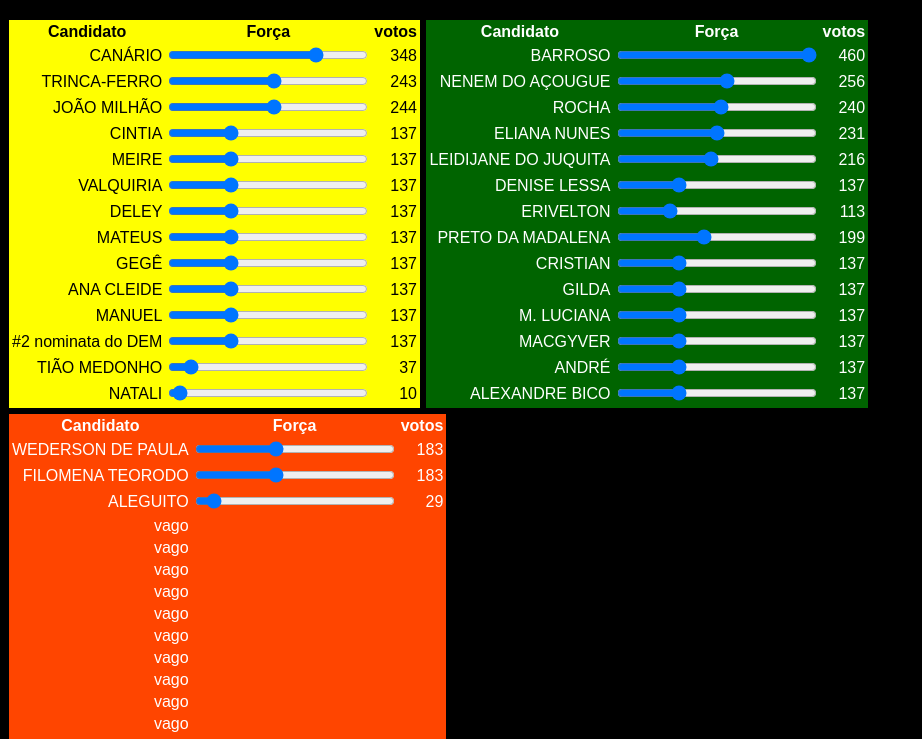
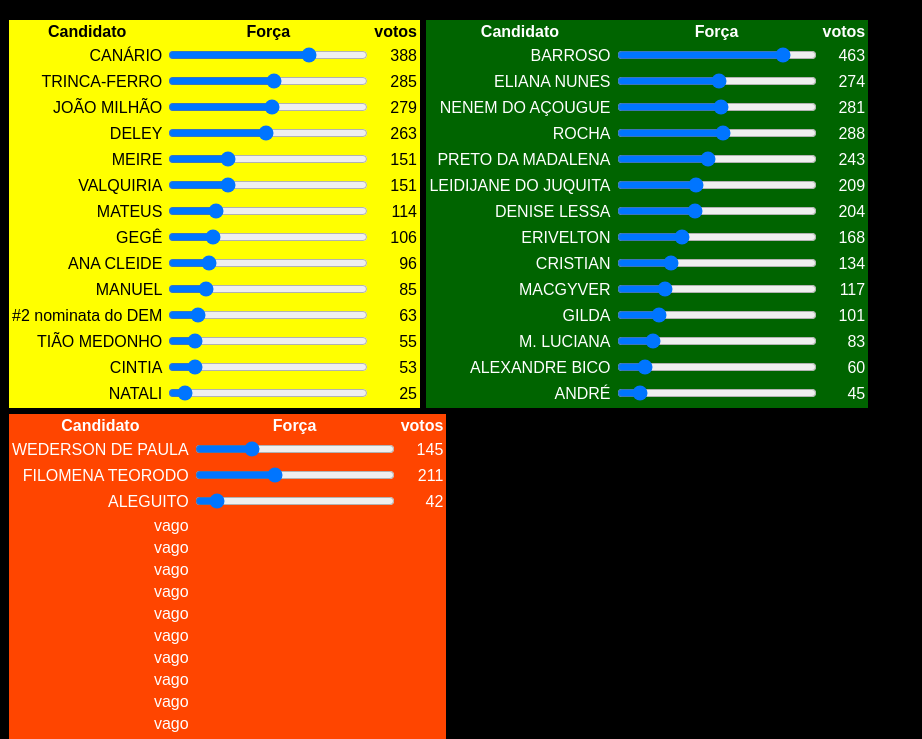
Before and after one commit to kingwederson/sim2020, a plain HTML site: page index.html in a window 1280 px wide. Shown: the part 61-800 px from the top of the page, without its empty margins (0-922 px from the left). Drawn offline with Linux system fonts and the light colour scheme.

Commit message:
Add files via upload

```diff
--- a/index.html
+++ b/index.html
@@ -18,72 +18,72 @@
             </tr>
             <tr>
                 <td>CANÁRIO</td>
-                <td><input id="ranDEM101" type="range" class="votador" onchange="ajustador()" value="380" step="0.5" min="0" max="502"></td>
+                <td><input id="ranDEM101" type="range" class="votador" onchange="ajustador()" value="363" step="0.5" min="0" max="502"></td>
                 <td class="mostrador"></td>
             </tr>
             <tr>
                 <td>TRINCA-FERRO</td>
-                <td><input id="ranDEM102" type="range" class="votador" onchange="ajustador()" value="266" step="0.5" min="0" max="502"></td>
+                <td><input id="ranDEM102" type="range" class="votador" onchange="ajustador()" value="267" step="0.5" min="0" max="502"></td>
                 <td class="mostrador"></td>
             </tr>
             <tr>
                 <td>JOÃO MILHÃO</td>
-                <td><input id="ranDEM103" type="range" class="votador" onchange="ajustador()" value="267" step="0.5" min="0" max="502"></td>
+                <td><input id="ranDEM103" type="range" class="votador" onchange="ajustador()" value="261" step="0.5" min="0" max="502"></td>
+                <td class="mostrador"></td>
+            </tr>
+            <tr>
+                <td>DELEY</td>
+                <td><input id="ranDEM107" type="range" class="votador" onchange="ajustador()" value="246" step="0.5" min="0" max="502"></td>
+                <td class="mostrador"></td>
+            </tr>
+            <tr>
+                <td>MEIRE</td>
+                <td><input id="ranDEM105" type="range" class="votador" onchange="ajustador()" value="142" step="0.5" min="0" max="502"></td>
+                <td class="mostrador"></td>
+            </tr>
+            <tr>
+                <td>VALQUIRIA</td>
+                <td><input id="ranDEM106" type="range" class="votador" onchange="ajustador()" value="142" step="0.5" min="0" max="502"></td>
+                <td class="mostrador"></td>
+            </tr>
+            <tr>
+                <td>MATEUS</td>
+                <td><input id="ranDEM108" type="range" class="votador" onchange="ajustador()" value="107" step="0.5" min="0" max="502"></td>
+                <td class="mostrador"></td>
+            </tr>
+            <tr>
+                <td>GEGÊ</td>
+                <td><input id="ranDEM109" type="range" class="votador" onchange="ajustador()" value="100" step="0.5" min="0" max="502"></td>
+                <td class="mostrador"></td>
+            </tr>
+            <tr>
+                <td>ANA CLEIDE</td>
+                <td><input id="ranDEM110" type="range" class="votador" onchange="ajustador()" value="90" step="0.5" min="0" max="502"></td>
+                <td class="mostrador"></td>
+            </tr>
+            <tr>
+                <td>MANUEL</td>
+                <td><input id="ranDEM111" type="range" class="votador" onchange="ajustador()" value="80" step="0.5" min="0" max="502"></td>
+                <td class="mostrador"></td>
+            </tr>
+            <tr>
+                <td>#2 nominata do DEM</td>
+                <td><input id="ranDEM112" type="range" class="votador" onchange="ajustador()" value="59" step="0.5" min="0" max="502"></td>
+                <td class="mostrador"></td>
+            </tr>
+            <tr>
+                <td>TIÃO MEDONHO</td>
+                <td><input id="ranDEM113" type="range" class="votador" onchange="ajustador()" value="52" step="0.5" min="0" max="502"></td>
                 <td class="mostrador"></td>
             </tr>
             <tr>
                 <td>CINTIA</td>
-                <td><input id="ranDEM104" type="range" class="votador" onchange="ajustador()" value="150" step="0.5" min="0" max="502"></td>
-                <td class="mostrador"></td>
-            </tr>
-            <tr>
-                <td>MEIRE</td>
-                <td><input id="ranDEM105" type="range" class="votador" onchange="ajustador()" value="150" step="0.5" min="0" max="502"></td>
-                <td class="mostrador"></td>
-            </tr>
-            <tr>
-                <td>VALQUIRIA</td>
-                <td><input id="ranDEM106" type="range" class="votador" onchange="ajustador()" value="150" step="0.5" min="0" max="502"></td>
-                <td class="mostrador"></td>
-            </tr>
-            <tr>
-                <td>DELEY</td>
-                <td><input id="ranDEM107" type="range" class="votador" onchange="ajustador()" value="150" step="0.5" min="0" max="502"></td>
-                <td class="mostrador"></td>
-            </tr>
-            <tr>
-                <td>MATEUS</td>
-                <td><input id="ranDEM108" type="range" class="votador" onchange="ajustador()" value="150" step="0.5" min="0" max="502"></td>
-                <td class="mostrador"></td>
-            </tr>
-            <tr>
-                <td>GEGÊ</td>
-                <td><input id="ranDEM109" type="range" class="votador" onchange="ajustador()" value="150" step="0.5" min="0" max="502"></td>
-                <td class="mostrador"></td>
-            </tr>
-            <tr>
-                <td>ANA CLEIDE</td>
-                <td><input id="ranDEM110" type="range" class="votador" onchange="ajustador()" value="150" step="0.5" min="0" max="502"></td>
-                <td class="mostrador"></td>
-            </tr>
-            <tr>
-                <td>MANUEL</td>
-                <td><input id="ranDEM111" type="range" class="votador" onchange="ajustador()" value="150" step="0.5" min="0" max="502"></td>
-                <td class="mostrador"></td>
-            </tr>
-            <tr>
-                <td>#2 nominata do DEM</td>
-                <td><input id="ranDEM112" type="range" class="votador" onchange="ajustador()" value="150" step="0.5" min="0" max="502"></td>
-                <td class="mostrador"></td>
-            </tr>
-            <tr>
-                <td>TIÃO MEDONHO</td>
-                <td><input id="ranDEM113" type="range" class="votador" onchange="ajustador()" value="41" step="0.5" min="0" max="502"></td>
+                <td><input id="ranDEM104" type="range" class="votador" onchange="ajustador()" value="50" step="0.5" min="0" max="502"></td>
                 <td class="mostrador"></td>
             </tr>
             <tr>
                 <td>NATALI</td>
-                <td><input id="ranDEM114" type="range" class="votador" onchange="ajustador()" value="11" step="0.5" min="0" max="502"></td>
+                <td><input id="ranDEM114" type="range" class="votador" onchange="ajustador()" value="24" step="0.5" min="0" max="502"></td>
                 <td class="mostrador"></td>
             </tr>
         </table>
@@ -97,72 +97,72 @@
             </tr>
             <tr>
                 <td>BARROSO</td>
-                <td><input id="ranMDB101" type="range" class="votador" onchange="ajustador()" value="502" step="0.5" min="0" max="502"></td>
+                <td><input id="ranMDB101" type="range" class="votador" onchange="ajustador()" value="433" step="0.5" min="0" max="502"></td>
+                <td class="mostrador"></td>
+            </tr>
+            <tr>
+                <td>ELIANA NUNES</td>
+                <td><input id="ranMDB103" type="range" class="votador" onchange="ajustador()" value="257" step="0.5" min="0" max="502"></td>
                 <td class="mostrador"></td>
             </tr>
             <tr>
                 <td>NENEM DO AÇOUGUE</td>
-                <td><input id="ranMDB110" type="range" class="votador" onchange="ajustador()" value="280" step="0.5" min="0" max="502"></td>
+                <td><input id="ranMDB110" type="range" class="votador" onchange="ajustador()" value="263" step="0.5" min="0" max="502"></td>
                 <td class="mostrador"></td>
             </tr>
             <tr>
                 <td>ROCHA</td>
-                <td><input id="ranMDB102" type="range" class="votador" onchange="ajustador()" value="262" step="0.5" min="0" max="502"></td>
+                <td><input id="ranMDB102" type="range" class="votador" onchange="ajustador()" value="270" step="0.5" min="0" max="502"></td>
                 <td class="mostrador"></td>
             </tr>
             <tr>
-                <td>ELIANA NUNES</td>
-                <td><input id="ranMDB103" type="range" class="votador" onchange="ajustador()" value="253" step="0.5" min="0" max="502"></td>
+                <td>PRETO DA MADALENA</td>
+                <td><input id="ranMDB107" type="range" class="votador" onchange="ajustador()" value="228" step="0.5" min="0" max="502"></td>
                 <td class="mostrador"></td>
             </tr>
             <tr>
                 <td>LEIDIJANE DO JUQUITA</td>
-                <td><input id="ranMDB105" type="range" class="votador" onchange="ajustador()" value="236" step="0.5" min="0" max="502"></td>
+                <td><input id="ranMDB105" type="range" class="votador" onchange="ajustador()" value="196" step="0.5" min="0" max="502"></td>
                 <td class="mostrador"></td>
             </tr>
             <tr>
                 <td>DENISE LESSA</td>
-                <td><input id="ranMDB104" type="range" class="votador" onchange="ajustador()" value="150" step="0.5" min="0" max="502"></td>
+                <td><input id="ranMDB104" type="range" class="votador" onchange="ajustador()" value="191" step="0.5" min="0" max="502"></td>
                 <td class="mostrador"></td>
             </tr>
             <tr>
                 <td>ERIVELTON</td>
-                <td><input id="ranMDB106" type="range" class="votador" onchange="ajustador()" value="124" step="0.5" min="0" max="502"></td>
-                <td class="mostrador"></td>
-            </tr>
-            <tr>
-                <td>PRETO DA MADALENA</td>
-                <td><input id="ranMDB107" type="range" class="votador" onchange="ajustador()" value="218" step="0.5" min="0" max="502"></td>
+                <td><input id="ranMDB106" type="range" class="votador" onchange="ajustador()" value="158" step="0.5" min="0" max="502"></td>
                 <td class="mostrador"></td>
             </tr>
             <tr>
                 <td>CRISTIAN</td>
-                <td><input id="ranMDB113" type="range" class="votador" onchange="ajustador()" value="150" step="0.5" min="0" max="502"></td>
+                <td><input id="ranMDB113" type="range" class="votador" onchange="ajustador()" value="126" step="0.5" min="0" max="502"></td>
+                <td class="mostrador"></td>
+            </tr>
+            <tr>
+                <td>MACGYVER</td>
+                <td><input id="ranMDB111" type="range" class="votador" onchange="ajustador()" value="110" step="0.5" min="0" max="502"></td>
                 <td class="mostrador"></td>
             </tr>
             <tr>
                 <td>GILDA</td>
-                <td><input id="ranMDB108" type="range" class="votador" onchange="ajustador()" value="150" step="0.5" min="0" max="502"></td>
+                <td><input id="ranMDB108" type="range" class="votador" onchange="ajustador()" value="95" step="0.5" min="0" max="502"></td>
                 <td class="mostrador"></td>
             </tr>
             <tr>
                 <td>M. LUCIANA</td>
-                <td><input id="ranMDB109" type="range" class="votador" onchange="ajustador()" value="150" step="0.5" min="0" max="502"></td>
+                <td><input id="ranMDB109" type="range" class="votador" onchange="ajustador()" value="78" step="0.5" min="0" max="502"></td>
                 <td class="mostrador"></td>
             </tr>
             <tr>
-                <td>MACGYVER</td>
-                <td><input id="ranMDB111" type="range" class="votador" onchange="ajustador()" value="150" step="0.5" min="0" max="502"></td>
+                <td>ALEXANDRE BICO</td>
+                <td><input id="ranMDB114" type="range" class="votador" onchange="ajustador()" value="57" step="0.5" min="0" max="502"></td>
                 <td class="mostrador"></td>
             </tr>
             <tr>
                 <td>ANDRÉ</td>
-                <td><input id="ranMDB112" type="range" class="votador" onchange="ajustador()" value="150" step="0.5" min="0" max="502"></td>
-                <td class="mostrador"></td>
-            </tr>
-            <tr>
-                <td>ALEXANDRE BICO</td>
-                <td><input id="ranMDB114" type="range" class="votador" onchange="ajustador()" value="150" step="0.5" min="0" max="502"></td>
+                <td><input id="ranMDB112" type="range" class="votador" onchange="ajustador()" value="43" step="0.5" min="0" max="502"></td>
                 <td class="mostrador"></td>
             </tr>
         </table>
@@ -176,17 +176,17 @@
             </tr>
             <tr>
                 <td>WEDERSON DE PAULA</td>
-                <td><input id="ranPSD101" type="range" class="votador" onchange="ajustador()" value="200" step="0.5" min="0" max="502"></td>
+                <td><input id="ranPSD101" type="range" class="votador" onchange="ajustador()" value="136" step="0.5" min="0" max="502"></td>
                 <td class="mostrador"></td>
             </tr>
             <tr>
                 <td>FILOMENA TEORODO</td>
-                <td><input id="ranPSD102" type="range" class="votador" onchange="ajustador()" value="200" step="0.5" min="0" max="502"></td>
+                <td><input id="ranPSD102" type="range" class="votador" onchange="ajustador()" value="198" step="0.5" min="0" max="502"></td>
                 <td class="mostrador"></td>
             </tr>
             <tr>
                 <td>ALEGUITO</td>
-                <td><input id="ranPSD103" type="range" class="votador" onchange="ajustador()" value="32" step="0.5" min="0" max="502"></td>
+                <td><input id="ranPSD103" type="range" class="votador" onchange="ajustador()" value="40" step="0.5" min="0" max="502"></td>
                 <td class="mostrador"></td>
             </tr>
             <tr>
```
